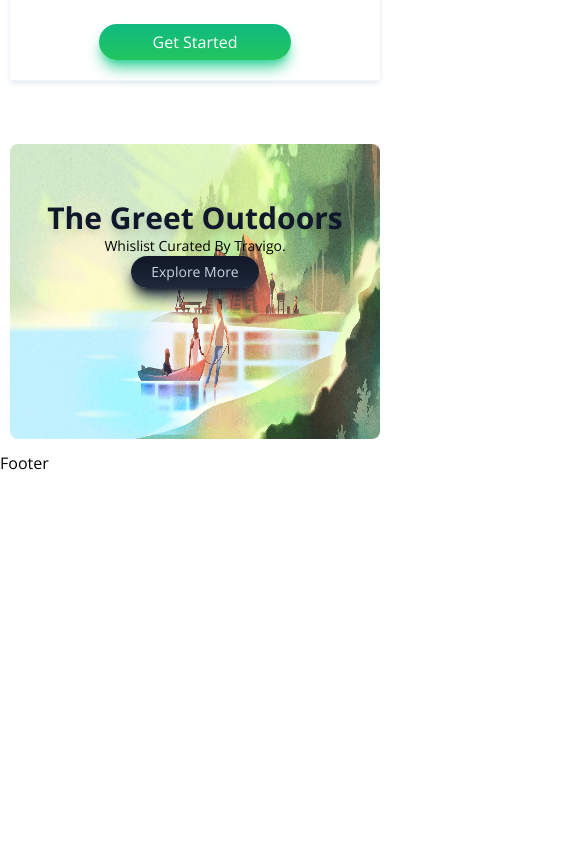
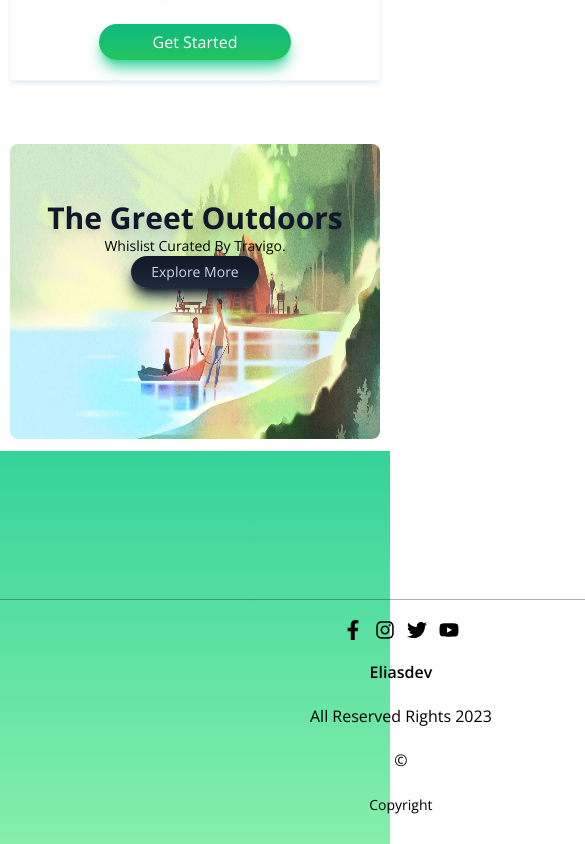
Before and after one commit to eliasKannemann/travelapp, a React (Vite) app: page / in a window 390 px wide. Shown: the part 3382-4226 px from the top of the page, 585 px wide, since content can reach past the window. Before the commit the page ends 3857 px from the top, so only its background shows below. Built offline with nearby package versions, Linux system fonts and the light colour scheme.

Commit message:
create component footer

```diff
--- a/src/App.jsx
+++ b/src/App.jsx
@@ -17,6 +17,7 @@
   brands,
   pricingapi,
   bannerAPI,
+  footerAPI,
 } from "./data/traveldata";
 
 function App() {
@@ -31,7 +32,7 @@
       <Advertise brands={brands} />
       <Pricings pricingapi={pricingapi} />
       <Banner bannerAPI={bannerAPI} />
-      <Footer />
+      <Footer footerAPI={footerAPI} />
     </>
   );
 }
--- a/src/components/Footer.jsx
+++ b/src/components/Footer.jsx
@@ -1,7 +1,51 @@
 import React from "react";
 
-function Footer() {
-  return <div>Footer</div>;
+function Footer({ footerAPI: { titles, links, sociallinks } }) {
+  return (
+    <>
+      <footer className=" bg-gradient-to-b from-emerald-400 to-green-300 pt-24 pb-7">
+        <div className="grid items-center grid-cols-3 justify-items-center">
+          {titles?.map((val, i) => {
+            <div className="grid items-center justify-items-center" key={i}>
+              <h1 className="text-xl lg:text-base uppercase font-semibold">
+                {val.title}
+              </h1>
+            </div>;
+          })}
+          {links.map((list, i) => (
+            <ul
+              key={i}
+              className="grid items-center justify-items-center gap-1"
+            >
+              {list?.map((val, i) => (
+                <li className="font-mono text-sm sm:text-xs"></li>
+              ))}
+            </ul>
+          ))}
+        </div>
+        <div className="w-7/12 lg:w-[95vh] m-auto mt-9">
+          <div className="h-[0.1vh] bg-black/30 my-7 md:my-5"></div>
+          <div className="flex items-center justify-between px-7 md:px-0 md:gap-5 md:flex-col-reverse">
+            <p className="text-sm md:text-center">
+              Copyright <sup className="text-base font-bold"></sup>
+            </p>
+            <div className="">&copy;</div> All Reserved Rights 2023
+            <span className="font-semibold">Eliasdev</span>
+            <div className="flex items-center gap-3">
+              {sociallinks?.map((val, i) => (
+                <img
+                  key={i}
+                  src={val.icon}
+                  alt="icon-social"
+                  className="w-5 h-5"
+                />
+              ))}
+            </div>
+          </div>
+        </div>
+      </footer>
+    </>
+  );
 }
 
 export default Footer;
```
